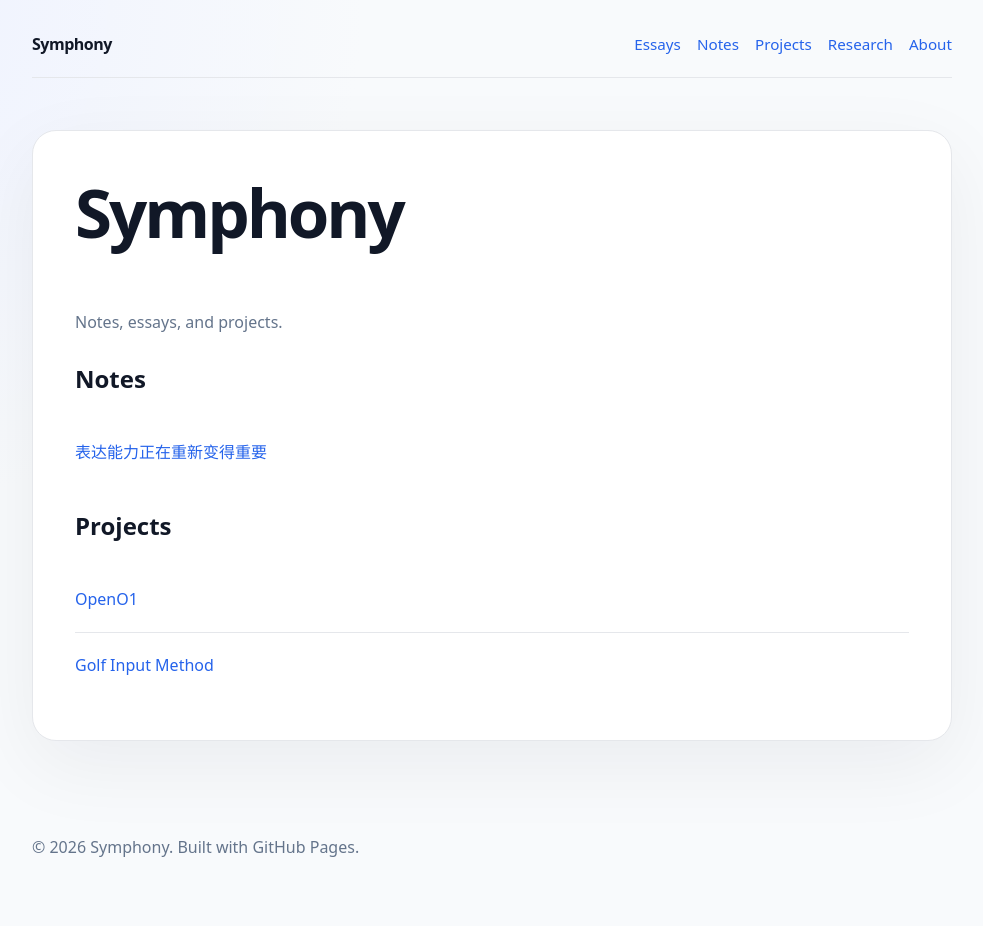
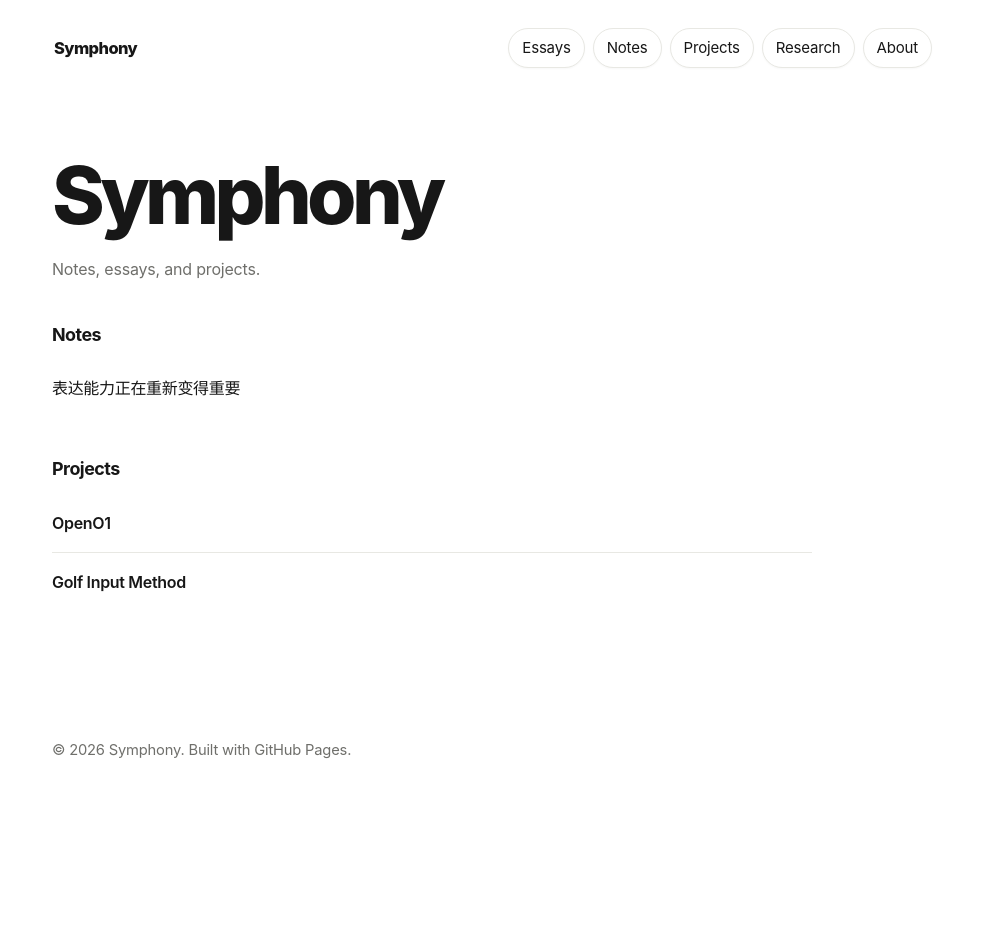
Before and after one commit to 3516027002att-ui/3516027002att-ui.github.io, a Jekyll site: the page built from index.md, in a window 1280 px wide. Shown: the whole page, without its empty margins (148-1131 px from the left). Built offline with Jekyll 4.4.1, drawn with Linux system fonts in a browser that asks for light colours; after the commit the page ends 900 px from its top, so only the background shows below that.

Commit message:
Refine typography and rounded UI style

```diff
--- a/assets/css/style.css
+++ b/assets/css/style.css
@@ -1,33 +1,42 @@
 :root {
   color-scheme: light;
-  --bg: #f8fafc;
+  --bg: #ffffff;
   --paper: #ffffff;
-  --text: #111827;
-  --muted: #64748b;
-  --line: #e5e7eb;
-  --accent: #2563eb;
-  --accent-soft: #eff6ff;
-  font-family: ui-sans-serif, system-ui, -apple-system, BlinkMacSystemFont, "Segoe UI", sans-serif;
+  --surface: #f7f7f5;
+  --text: #171717;
+  --muted: #6f6f6b;
+  --line: #e8e8e3;
+  --accent: #111111;
+  --accent-soft: #f1f1ed;
+  font-family: ui-rounded, "SF Pro Rounded", "Inter", "Segoe UI Variable", "Segoe UI", "PingFang SC", "Microsoft YaHei UI", system-ui, -apple-system, BlinkMacSystemFont, sans-serif;
 }
 
 * {
   box-sizing: border-box;
 }
 
+html {
+  background: var(--bg);
+}
+
 body {
   margin: 0;
-  background: radial-gradient(circle at top left, #eef2ff, transparent 32rem), var(--bg);
+  background: var(--bg);
   color: var(--text);
-  line-height: 1.8;
+  line-height: 1.76;
+  font-size: 16px;
+  letter-spacing: -0.012em;
+  -webkit-font-smoothing: antialiased;
+  text-rendering: optimizeLegibility;
 }
 
 .container {
-  width: min(920px, calc(100% - 40px));
+  width: min(880px, calc(100% - 40px));
   margin: 0 auto;
 }
 
 .site-header {
-  padding: 30px 0 24px;
+  padding: 28px 0 18px;
 }
 
 .nav {
@@ -35,56 +44,101 @@ body {
   align-items: center;
   justify-content: space-between;
   gap: 18px;
-  border-bottom: 1px solid var(--line);
-  padding-bottom: 18px;
+  padding-bottom: 14px;
 }
 
 .brand {
-  font-weight: 800;
-  letter-spacing: -0.03em;
+  display: inline-flex;
+  align-items: center;
+  min-height: 36px;
+  padding: 0 2px;
+  font-weight: 760;
+  letter-spacing: -0.035em;
   color: var(--text);
+  font-size: 1.03rem;
 }
 
 .nav-links {
   display: flex;
   flex-wrap: wrap;
-  gap: 16px;
-  font-size: 0.95rem;
+  gap: 8px;
+  font-size: 0.94rem;
 }
 
 a {
   color: var(--accent);
   text-decoration: none;
+  text-underline-offset: 4px;
 }
 
 a:hover {
   text-decoration: underline;
 }
 
+.nav-links a {
+  display: inline-flex;
+  align-items: center;
+  min-height: 36px;
+  padding: 6px 13px;
+  border: 1px solid var(--line);
+  border-radius: 999px;
+  color: var(--text);
+  background: var(--paper);
+  box-shadow: 0 1px 2px rgba(0, 0, 0, 0.03);
+  transition: background 150ms ease, border-color 150ms ease, transform 150ms ease;
+}
+
+.nav-links a:hover {
+  background: var(--surface);
+  border-color: #d7d7d1;
+  text-decoration: none;
+  transform: translateY(-1px);
+}
+
 .hero,
 .card,
 .post {
   background: var(--paper);
-  border: 1px solid var(--line);
-  border-radius: 24px;
-  box-shadow: 0 24px 80px rgba(15, 23, 42, 0.06);
 }
 
 .hero {
-  padding: 44px;
-  margin: 28px 0;
+  padding: 28px 0;
+  margin: 22px 0;
+}
+
+.post {
+  padding: 34px 0 52px;
+  margin: 18px 0;
 }
 
 .hero h1,
 .post h1 {
   margin-top: 0;
-  line-height: 1.18;
-  letter-spacing: -0.045em;
-  font-size: clamp(2.1rem, 6vw, 4.2rem);
+  margin-bottom: 10px;
+  line-height: 1.08;
+  letter-spacing: -0.058em;
+  font-size: clamp(2.55rem, 7vw, 5rem);
+  font-weight: 760;
+}
+
+.post h2 {
+  margin-top: 40px;
+  margin-bottom: 12px;
+  font-size: 1.12rem;
+  line-height: 1.35;
+  letter-spacing: -0.03em;
+  font-weight: 720;
+}
+
+.post h3 {
+  margin-top: 28px;
+  margin-bottom: 8px;
+  font-size: 1rem;
+  letter-spacing: -0.02em;
 }
 
 .hero p {
-  font-size: 1.08rem;
+  font-size: 1.03rem;
   color: var(--muted);
   max-width: 680px;
 }
@@ -92,12 +146,15 @@ a:hover {
 .grid {
   display: grid;
   grid-template-columns: repeat(auto-fit, minmax(230px, 1fr));
-  gap: 18px;
+  gap: 14px;
   margin: 24px 0;
 }
 
 .card {
-  padding: 24px;
+  padding: 20px;
+  border: 1px solid var(--line);
+  border-radius: 24px;
+  background: var(--paper);
 }
 
 .card h2,
@@ -112,7 +169,10 @@ a:hover {
 }
 
 .list li {
-  padding: 18px 0;
+  display: flex;
+  flex-direction: column;
+  gap: 3px;
+  padding: 15px 0;
   border-bottom: 1px solid var(--line);
 }
 
@@ -120,19 +180,30 @@ a:hover {
   border-bottom: 0;
 }
 
+.list a {
+  width: fit-content;
+  color: var(--text);
+  font-weight: 560;
+  letter-spacing: -0.02em;
+}
+
+.list a:hover {
+  color: #000000;
+}
+
 .meta,
 .muted {
   color: var(--muted);
 }
 
-.post {
-  padding: 42px;
-  margin: 28px 0;
+.post p,
+.post li {
+  max-width: 760px;
 }
 
 .post img {
   max-width: 100%;
-  border-radius: 18px;
+  border-radius: 22px;
 }
 
 pre,
@@ -143,31 +214,51 @@ code {
 pre {
   overflow-x: auto;
   padding: 18px;
-  border-radius: 16px;
-  background: #0f172a;
-  color: #e5e7eb;
+  border-radius: 20px;
+  background: #171717;
+  color: #f5f5f0;
 }
 
 blockquote {
   margin-left: 0;
-  padding-left: 18px;
-  border-left: 4px solid var(--accent);
+  padding: 12px 18px;
+  border-left: 0;
+  border-radius: 18px;
+  background: var(--surface);
   color: var(--muted);
 }
 
 .site-footer {
   color: var(--muted);
-  padding: 48px 0;
+  padding: 42px 0;
+  font-size: 0.92rem;
 }
 
 @media (max-width: 720px) {
+  .container {
+    width: min(100% - 28px, 880px);
+  }
+
   .nav {
     align-items: flex-start;
     flex-direction: column;
   }
 
-  .hero,
+  .nav-links {
+    gap: 7px;
+  }
+
+  .nav-links a {
+    min-height: 34px;
+    padding: 5px 11px;
+  }
+
   .post {
-    padding: 28px 22px;
+    padding: 24px 0 44px;
+  }
+
+  .hero h1,
+  .post h1 {
+    font-size: clamp(2.25rem, 12vw, 3.4rem);
   }
 }
```
